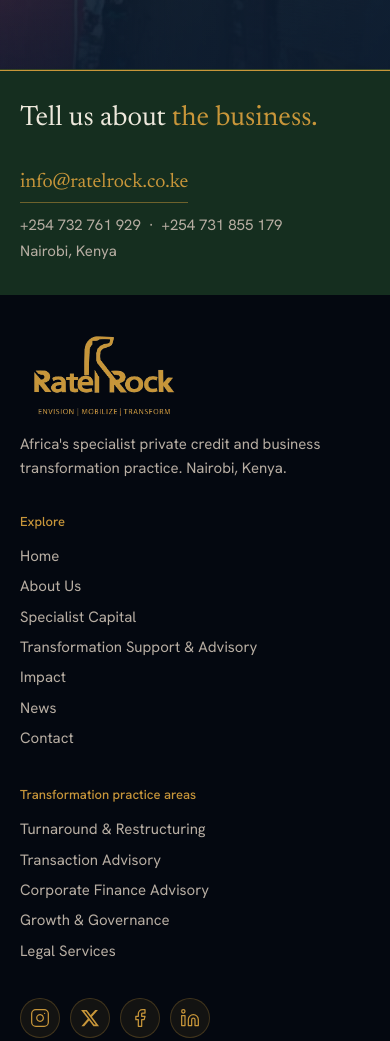
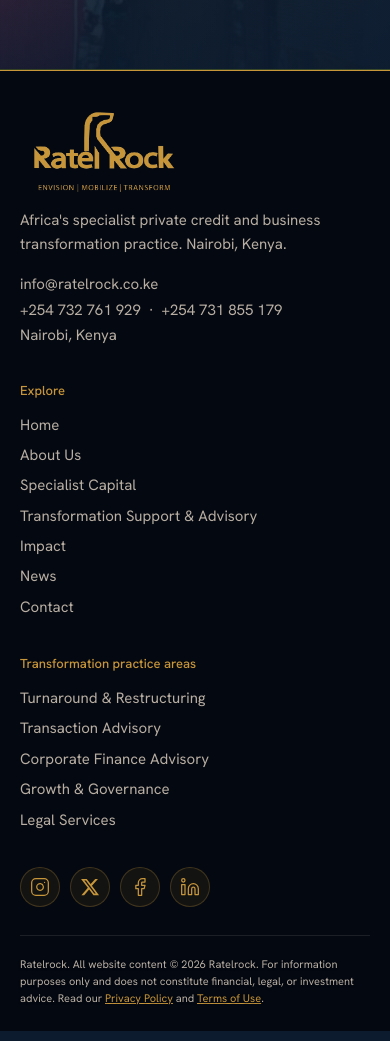
Before and after one commit to okukuallan/raterock_web, a plain HTML site: page index.html in a window 390 px wide. Shown: the part 3314-4355 px from the top of the page. Drawn offline with Linux system fonts and the light colour scheme.

Commit message:
Footer: remove the closing banner, keep contact details in the footer base
- Removed the "Tell us about the business" green band from every page
- Email, phone numbers and Nairobi now sit under the tagline in the footer
- Gold hairline along the top of the footer

```diff
--- a/css/style.css
+++ b/css/style.css
@@ -2033,18 +2033,7 @@ input, textarea, select { font-family: inherit; }
 /* ===== FOOTER ===== */
 /* ===== FOOTER: a closing line on brand green, then a plain letterhead base ===== */
 .footer { background: #040810; }
-.footer__close { background: var(--c-green); border-top: 1px solid var(--c-gold); padding: clamp(2rem, 3.5vw, 3rem) 0; }
-.footer__close-inner { display: grid; grid-template-columns: 1.3fr 1fr; gap: 3rem; align-items: end; }
-.footer__lead { font-family: var(--f-display); font-weight: 400; font-size: clamp(1.75rem, 3vw, 2.5rem); line-height: 1.1; color: var(--c-text); margin: 0; }
-.footer__lead em { font-style: normal; color: var(--c-gold); }
-.footer__mail { display: inline-block; font-family: var(--f-display); font-size: clamp(1.25rem, 1.8vw, 1.5rem); color: var(--c-gold); text-decoration: none; border-bottom: 1px solid rgba(200,150,58,0.5); padding-bottom: 0.25rem; transition: border-color 0.25s ease; }
-.footer__mail:hover { border-color: var(--c-gold); }
-.footer__phones, .footer__place { font-size: 0.9375rem; color: var(--c-text-2); margin: 0.625rem 0 0; }
-.footer__place { margin-top: 0.125rem; }
-.footer__phones a { color: var(--c-text-2); text-decoration: none; }
-.footer__phones a:hover { color: var(--c-gold); }
-
-.footer__base { position: relative; isolation: isolate; padding: 2.25rem 0 1.5rem; }
+.footer__base { position: relative; isolation: isolate; border-top: 1px solid var(--c-gold); padding: 2.25rem 0 1.5rem; }
 /* the Nairobi skyline sits along the foot of the page, tinted into the brand navy */
 .footer__base::before {
   content: ""; position: absolute; inset: 0; z-index: -1; pointer-events: none;
@@ -2063,10 +2052,13 @@ input, textarea, select { font-family: inherit; }
 .footer__social-link { display: flex; align-items: center; justify-content: center; width: 40px; height: 40px; border-radius: 50%; border: 1px solid var(--c-gold-border); background: var(--c-gold-bg); color: var(--c-gold); transition: border-color 200ms var(--ease-out), background 200ms var(--ease-out), color 200ms var(--ease-out); }
 .footer__social-link:hover { border-color: var(--c-gold); background: var(--c-gold); color: var(--c-dark-text); }
 .footer__social-link svg { width: 20px; height: 20px; }
+.footer__contact { font-size: 0.9375rem; line-height: 1.7; color: var(--c-text-2); margin: 1rem 0 0; }
+.footer__contact a { color: var(--c-text-2); text-decoration: none; transition: color 0.2s ease; }
+.footer__contact a:hover { color: var(--c-gold); }
 .footer__legal { font-size: 0.75rem; line-height: 1.55; color: var(--c-text-2); text-shadow: 0 1px 2px rgba(4,8,16,0.9); max-width: 44rem; margin: 0; }
 .footer__legal a { color: var(--c-gold); text-decoration: underline; }
 @media (max-width: 900px) {
-  .footer__close-inner, .footer__grid { grid-template-columns: 1fr; gap: 2rem; }
+  .footer__grid { grid-template-columns: 1fr; gap: 2rem; }
   .footer__social { flex-direction: row; }
   /* the legal text runs long on a phone, so the skyline gives way to plain dark */
   .footer__base::before { background: #040810; }
--- a/index.html
+++ b/index.html
@@ -34,7 +34,7 @@
   <link rel="preload" href="fonts/hanken-grotesk-normal-300.woff2" as="font" type="font/woff2" crossorigin />
   <link rel="preload" href="fonts/newsreader-normal-300.woff2" as="font" type="font/woff2" crossorigin />
   <link rel="stylesheet" href="css/fonts.css?v=1" />
-  <link rel="stylesheet" href="css/style.css?v=d2" />
+  <link rel="stylesheet" href="css/style.css?v=d3" />
   <link rel="stylesheet" href="css/nav-float.css?v=9" />
   <link rel="stylesheet" href="css/motion.css?v=6" />
   <link rel="stylesheet" href="css/ledger.css?v=8" />
@@ -354,16 +354,6 @@
 <!-- ===== FOOTER ===== -->
 </main>
 <footer class="footer" role="contentinfo">
-  <div class="footer__close">
-    <div class="container footer__close-inner">
-      <h2 class="footer__lead">Tell us about <em>the business.</em></h2>
-      <div class="footer__reach">
-        <a href="mailto:info@ratelrock.co.ke" class="footer__mail">info@ratelrock.co.ke</a>
-        <p class="footer__phones"><a href="tel:+254732761929">+254 732 761 929</a> &nbsp;·&nbsp; <a href="tel:+254731855179">+254 731 855 179</a></p>
-        <p class="footer__place">Nairobi, Kenya</p>
-      </div>
-    </div>
-  </div>
 
   <div class="footer__base">
     <div class="container">
@@ -371,6 +361,7 @@
         <div class="footer__brand">
           <img src="images/Logos/footer.png" alt="Ratelrock" loading="lazy" width="170" style="width:100%;max-width:170px;height:auto;display:block;margin-bottom:0.625rem;">
           <p class="footer__desc">Africa's specialist private credit and business transformation practice. Nairobi, Kenya.</p>
+          <p class="footer__contact"><a href="mailto:info@ratelrock.co.ke">info@ratelrock.co.ke</a><br><a href="tel:+254732761929">+254 732 761 929</a> &nbsp;·&nbsp; <a href="tel:+254731855179">+254 731 855 179</a><br>Nairobi, Kenya</p>
         </div>
         <nav aria-label="Footer">
           <p class="footer__label">Explore</p>
```
Also changed, not shown: about.html (+2 -11 lines), contact.html (+2 -11 lines), impact.html (+2 -11 lines), news.html (+2 -11 lines), privacy-policy.html (+2 -11 lines), special-capital.html (+2 -11 lines), terms-of-use.html (+2 -11 lines), transformation-support-advisory.html (+2 -11 lines).
